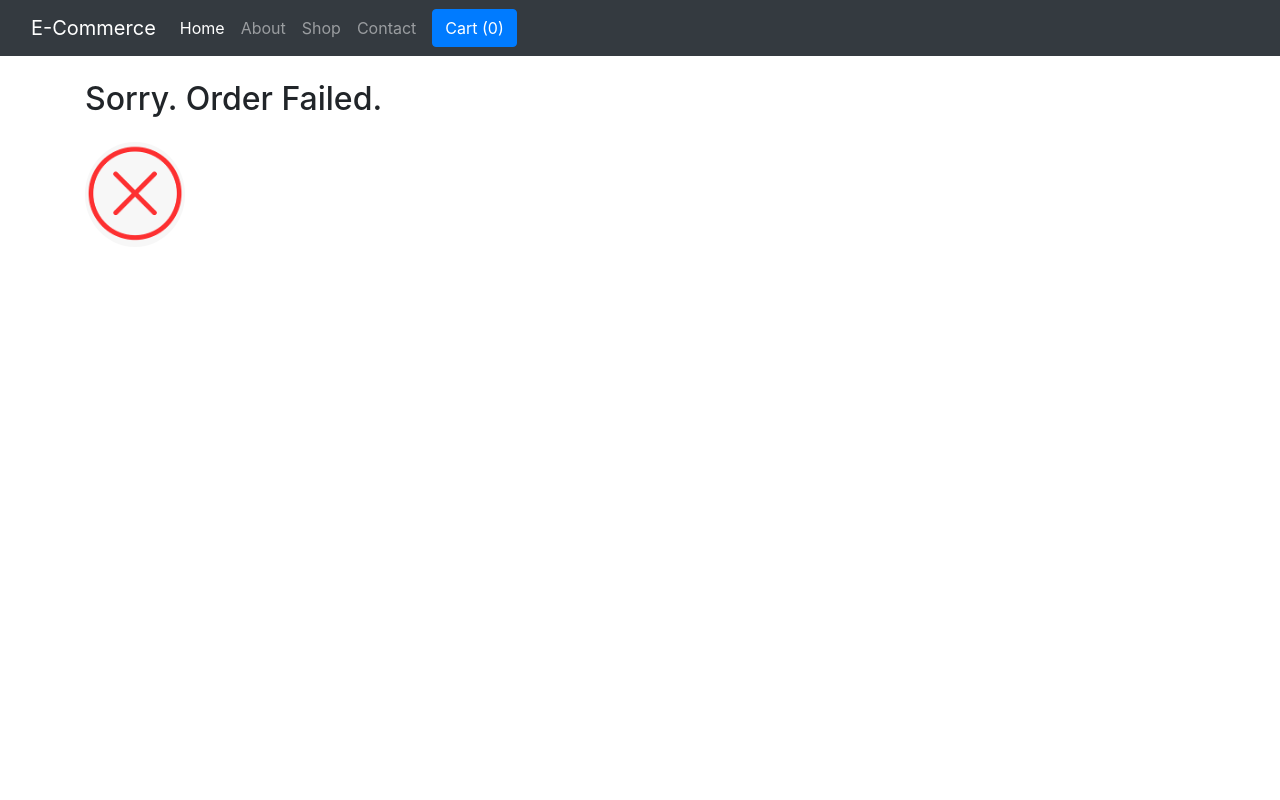
After one commit to jaindevansh804/E-Commerce-web, a Django app: template templates/paymentstatus.html in a window 1280 px wide. The commit adds this page. Run offline with Django 3.2, Linux system fonts and the light colour scheme; the template is opened without the code that fills it, so the values that code supplies are empty; some libraries are stand-ins or nearby versions.

Commit message:
added own paytm testing credentials and responses in case of sucess and failure of transaction and images for success and failures now fixed.

```diff
--- a/Website/urls.py
+++ b/Website/urls.py
@@ -26,5 +26,5 @@ urlpatterns = [
     path('cart/', views.cart, name='cart'),
     path('contact/', views.contact, name='contact'),
     path('checkout/', views.checkout, name = 'checkout'),
-    path('handlerequest/', views.handlerequest, name ="handlerequest")
+    path('handlerequest/', views.handlerequest, name ="handlerequest"),
 ]
--- a/templates/home.html
+++ b/templates/home.html
@@ -8,7 +8,7 @@
     {% comment %} <link href="https://cdn.jsdelivr.net/npm/bootstrap@5.1.2/dist/css/bootstrap.min.css" rel="stylesheet" integrity="sha384-uWxY/CJNBR+1zjPWmfnSnVxwRheevXITnMqoEIeG1LJrdI0GlVs/9cVSyPYXdcSF" crossorigin="anonymous"> {% endcomment %}
     <link rel="stylesheet" href="https://stackpath.bootstrapcdn.com/bootstrap/4.2.1/css/bootstrap.min.css" integrity="sha384-GJzZqFGwb1QTTN6wy59ffF1BuGJpLSa9DkKMp0DgiMDm4iYMj70gZWKYbI706tWS" crossorigin="anonymous">
 
-    <title>Shop</title>
+    <title>Home</title>
 </head>
 <nav class="navbar navbar-expand-lg navbar-dark bg-dark">
   <div class="container-fluid">
--- /dev/null
+++ b/templates/paymentstatus.html
@@ -0,0 +1,67 @@
+<html lang="en">
+  <head>
+    <!-- Required meta tags -->
+    <meta charset="utf-8">
+    <meta name="viewport" content="width=device-width, initial-scale=1">
+
+    <!-- Bootstrap CSS -->
+    {% comment %} <link href="https://cdn.jsdelivr.net/npm/bootstrap@5.1.2/dist/css/bootstrap.min.css" rel="stylesheet" integrity="sha384-uWxY/CJNBR+1zjPWmfnSnVxwRheevXITnMqoEIeG1LJrdI0GlVs/9cVSyPYXdcSF" crossorigin="anonymous"> {% endcomment %}
+    <link rel="stylesheet" href="https://stackpath.bootstrapcdn.com/bootstrap/4.2.1/css/bootstrap.min.css" integrity="sha384-GJzZqFGwb1QTTN6wy59ffF1BuGJpLSa9DkKMp0DgiMDm4iYMj70gZWKYbI706tWS" crossorigin="anonymous">
+
+    <title>Payment Status</title>
+</head>
+<nav class="navbar navbar-expand-lg navbar-dark bg-dark">
+  <div class="container-fluid">
+    <a class="navbar-brand" href="/">E-Commerce</a>
+    <button class="navbar-toggler" type="button" data-bs-toggle="collapse" data-bs-target="#navbarSupportedContent"
+      aria-controls="navbarSupportedContent" aria-expanded="false" aria-label="Toggle navigation">
+      <span class="navbar-toggler-icon"></span>
+    </button>
+    <div class="collapse navbar-collapse" id="navbarSupportedContent">
+      <ul class="navbar-nav me-auto mb-2 mb-lg-0">
+        <li class="nav-item">
+          <a class="nav-link active" aria-current="page" href="/">Home</a>
+        </li>
+        <li class="nav-item">
+          <a class="nav-link" href="about/">About</a>
+        </li>
+        <li class="nav-item">
+          <a class="nav-link" href="shop/">Shop</a>
+        </li>
+        <li class="nav-item">
+          <a class="nav-link" href="contact/">Contact</a>
+        </li>
+      </ul>
+      <button type="button" class="btn btn-primary mx-2" data-bs-toggle="popover" title="Your Products in Cart" data-bs-content="xyz">Cart (<span id="cart">0</span>)</button>
+    </div>
+  </div>
+</nav>
+
+<body>
+<div class="container">{% load static %}
+<div class="row>"
+<div class="col-md-2">
+
+{% if response.RESPCODE == '01' %}
+<h2 class="mt-4">
+Congratulations! Order Sucessful.</h2>
+<img src="{% static 'js/imagess/success.png' %}" alt="..." class="rounded-circle mt-3" width="100px">
+<div class="col-md-6">
+</div>
+
+
+{% else %}
+<h2 class="mt-4">
+Sorry. Order Failed.</h2>
+<img src="{% static 'js/imagess/failure.png' %}" alt="..." class="rounded-circle mt-3" width="100px">
+<div class="col-md-6">
+</div>
+
+{% endif %}
+
+
+
+</div>
+</div>
+</div>
+</body>
```
Also changed, not shown: Website/views.py (+21 -10 lines), Website/static/js/imagess/failure.png (added), Website/static/js/imagess/success.png (added), db.sqlite3.
